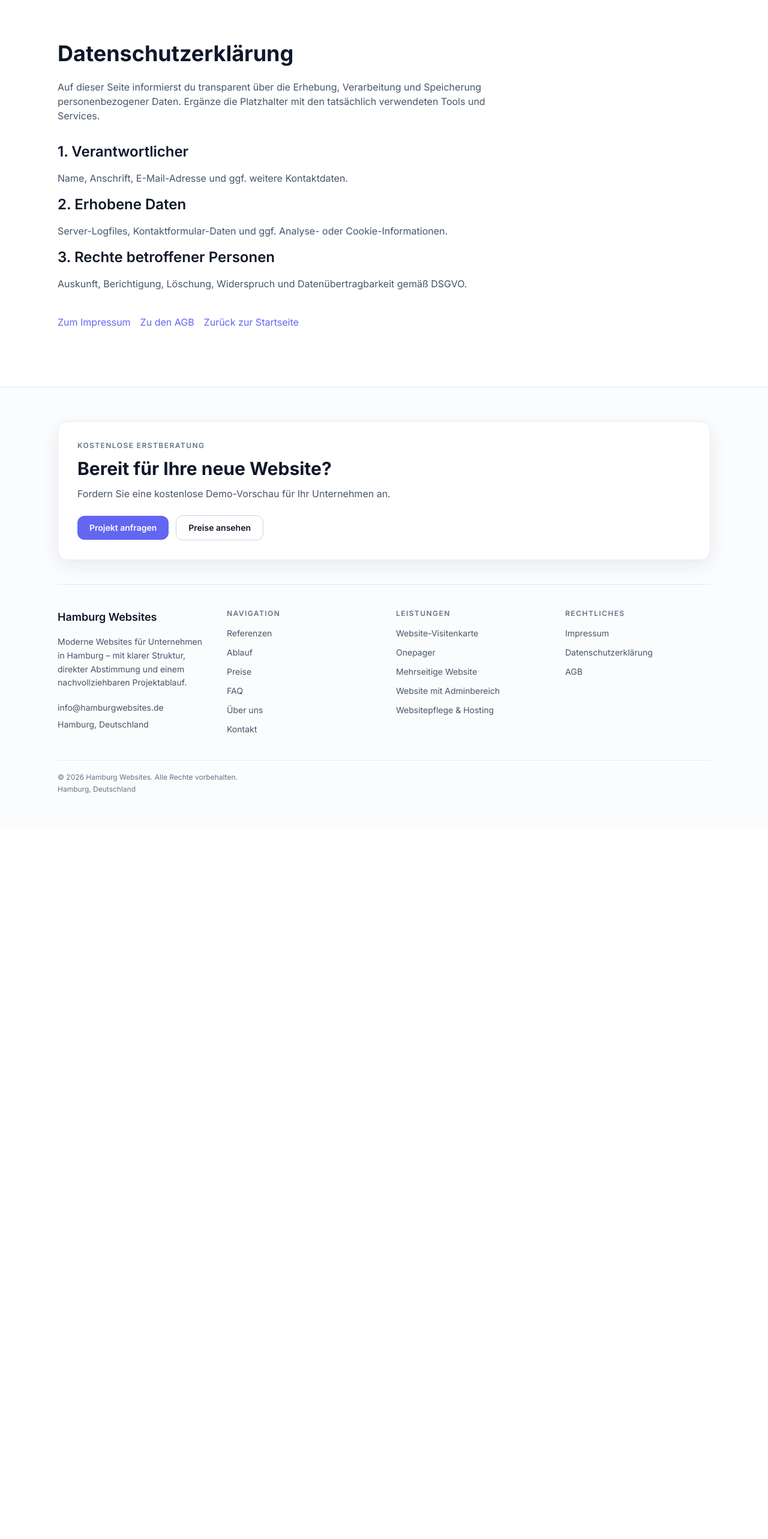
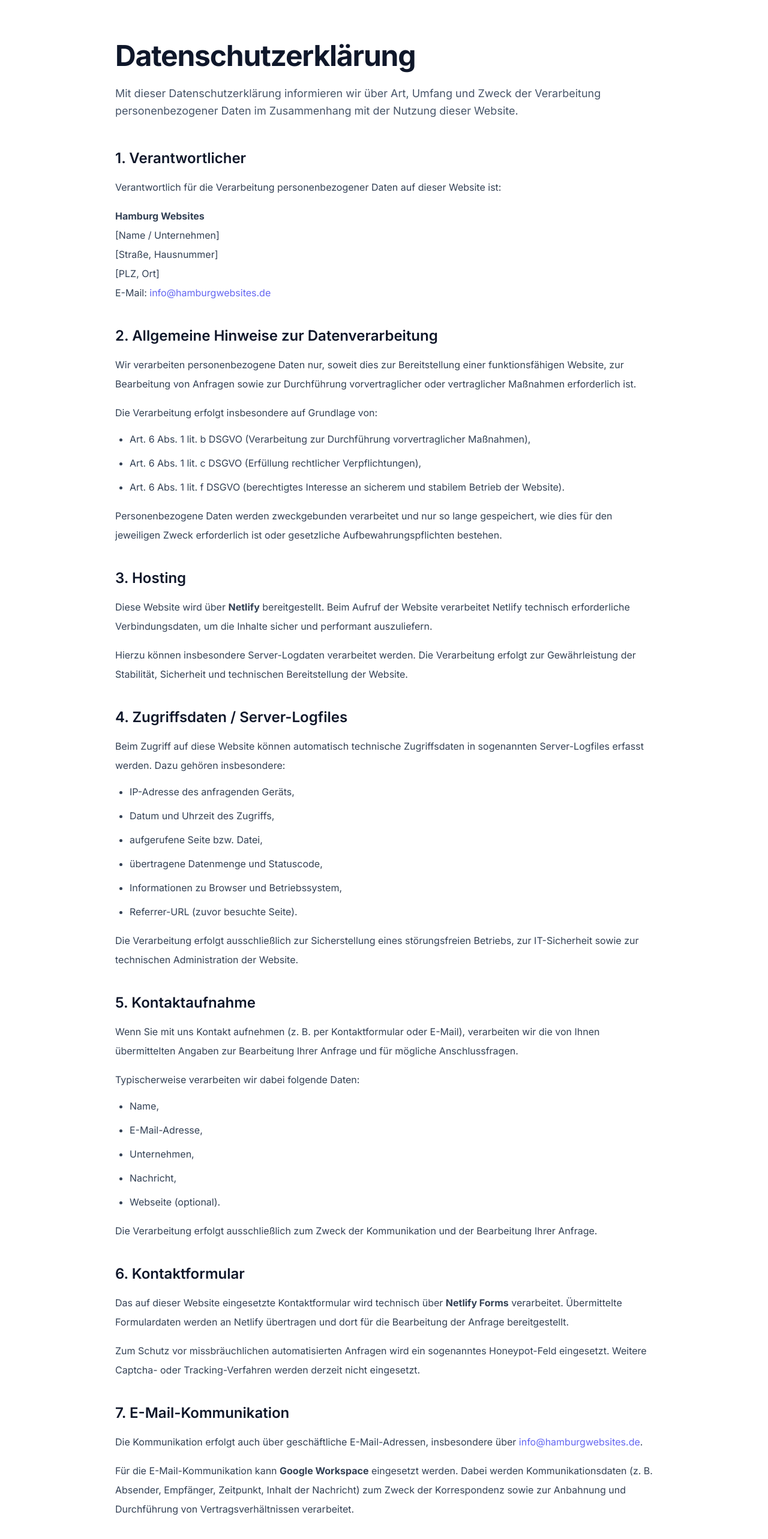
Before and after one commit to VonBismark1871/Hamburg-Website, a Next.js app: page /datenschutz in a window 1280 px wide. Shown: the part 80-2646 px from the top of the page at 60% size. Before the commit the page ends 1460 px from the top, so only its background shows below. Built offline with nearby package versions, Linux system fonts and the light colour scheme.

Commit message:
Add detailed Datenschutz page tailored to site tooling

```diff
--- a/pages/datenschutz.js
+++ b/pages/datenschutz.js
@@ -3,44 +3,303 @@ import SEOHead from '../components/SEOHead';
 import Header from '../components/Header';
 import Footer from '../components/Footer';
 
+const sections = [
+  {
+    id: 'verantwortlicher',
+    title: '1. Verantwortlicher',
+    content: (
+      <>
+        <p>
+          Verantwortlich für die Verarbeitung personenbezogener Daten auf dieser Website ist:
+        </p>
+        <p className="mt-4">
+          <strong>Hamburg Websites</strong>
+          <br />
+          [Name / Unternehmen]
+          <br />
+          [Straße, Hausnummer]
+          <br />
+          [PLZ, Ort]
+          <br />
+          E-Mail:{' '}
+          <a href="mailto:info@hamburgwebsites.de" className="text-accent underline-offset-4 hover:underline">
+            info@hamburgwebsites.de
+          </a>
+        </p>
+      </>
+    )
+  },
+  {
+    id: 'allgemeine-hinweise',
+    title: '2. Allgemeine Hinweise zur Datenverarbeitung',
+    content: (
+      <>
+        <p>
+          Wir verarbeiten personenbezogene Daten nur, soweit dies zur Bereitstellung einer funktionsfähigen Website,
+          zur Bearbeitung von Anfragen sowie zur Durchführung vorvertraglicher oder vertraglicher Maßnahmen
+          erforderlich ist.
+        </p>
+        <p className="mt-4">Die Verarbeitung erfolgt insbesondere auf Grundlage von:</p>
+        <ul className="mt-3 list-disc space-y-2 pl-6">
+          <li>Art. 6 Abs. 1 lit. b DSGVO (Verarbeitung zur Durchführung vorvertraglicher Maßnahmen),</li>
+          <li>Art. 6 Abs. 1 lit. c DSGVO (Erfüllung rechtlicher Verpflichtungen),</li>
+          <li>Art. 6 Abs. 1 lit. f DSGVO (berechtigtes Interesse an sicherem und stabilem Betrieb der Website).</li>
+        </ul>
+        <p className="mt-4">
+          Personenbezogene Daten werden zweckgebunden verarbeitet und nur so lange gespeichert, wie dies für den
+          jeweiligen Zweck erforderlich ist oder gesetzliche Aufbewahrungspflichten bestehen.
+        </p>
+      </>
+    )
+  },
+  {
+    id: 'hosting',
+    title: '3. Hosting',
+    content: (
+      <>
+        <p>
+          Diese Website wird über <strong>Netlify</strong> bereitgestellt. Beim Aufruf der Website verarbeitet Netlify
+          technisch erforderliche Verbindungsdaten, um die Inhalte sicher und performant auszuliefern.
+        </p>
+        <p className="mt-4">
+          Hierzu können insbesondere Server-Logdaten verarbeitet werden. Die Verarbeitung erfolgt zur Gewährleistung
+          der Stabilität, Sicherheit und technischen Bereitstellung der Website.
+        </p>
+      </>
+    )
+  },
+  {
+    id: 'server-logfiles',
+    title: '4. Zugriffsdaten / Server-Logfiles',
+    content: (
+      <>
+        <p>
+          Beim Zugriff auf diese Website können automatisch technische Zugriffsdaten in sogenannten Server-Logfiles
+          erfasst werden. Dazu gehören insbesondere:
+        </p>
+        <ul className="mt-3 list-disc space-y-2 pl-6">
+          <li>IP-Adresse des anfragenden Geräts,</li>
+          <li>Datum und Uhrzeit des Zugriffs,</li>
+          <li>aufgerufene Seite bzw. Datei,</li>
+          <li>übertragene Datenmenge und Statuscode,</li>
+          <li>Informationen zu Browser und Betriebssystem,</li>
+          <li>Referrer-URL (zuvor besuchte Seite).</li>
+        </ul>
+        <p className="mt-4">
+          Die Verarbeitung erfolgt ausschließlich zur Sicherstellung eines störungsfreien Betriebs, zur IT-Sicherheit
+          sowie zur technischen Administration der Website.
+        </p>
+      </>
+    )
+  },
+  {
+    id: 'kontaktaufnahme',
+    title: '5. Kontaktaufnahme',
+    content: (
+      <>
+        <p>
+          Wenn Sie mit uns Kontakt aufnehmen (z. B. per Kontaktformular oder E-Mail), verarbeiten wir die von Ihnen
+          übermittelten Angaben zur Bearbeitung Ihrer Anfrage und für mögliche Anschlussfragen.
+        </p>
+        <p className="mt-4">Typischerweise verarbeiten wir dabei folgende Daten:</p>
+        <ul className="mt-3 list-disc space-y-2 pl-6">
+          <li>Name,</li>
+          <li>E-Mail-Adresse,</li>
+          <li>Unternehmen,</li>
+          <li>Nachricht,</li>
+          <li>Webseite (optional).</li>
+        </ul>
+        <p className="mt-4">
+          Die Verarbeitung erfolgt ausschließlich zum Zweck der Kommunikation und der Bearbeitung Ihrer Anfrage.
+        </p>
+      </>
+    )
+  },
+  {
+    id: 'kontaktformular',
+    title: '6. Kontaktformular',
+    content: (
+      <>
+        <p>
+          Das auf dieser Website eingesetzte Kontaktformular wird technisch über <strong>Netlify Forms</strong>{' '}
+          verarbeitet. Übermittelte Formulardaten werden an Netlify übertragen und dort für die Bearbeitung der
+          Anfrage bereitgestellt.
+        </p>
+        <p className="mt-4">
+          Zum Schutz vor missbräuchlichen automatisierten Anfragen wird ein sogenanntes Honeypot-Feld eingesetzt.
+          Weitere Captcha- oder Tracking-Verfahren werden derzeit nicht eingesetzt.
+        </p>
+      </>
+    )
+  },
+  {
+    id: 'email-kommunikation',
+    title: '7. E-Mail-Kommunikation',
+    content: (
+      <>
+        <p>
+          Die Kommunikation erfolgt auch über geschäftliche E-Mail-Adressen, insbesondere über{' '}
+          <a href="mailto:info@hamburgwebsites.de" className="text-accent underline-offset-4 hover:underline">
+            info@hamburgwebsites.de
+          </a>
+          .
+        </p>
+        <p className="mt-4">
+          Für die E-Mail-Kommunikation kann <strong>Google Workspace</strong> eingesetzt werden. Dabei werden
+          Kommunikationsdaten (z. B. Absender, Empfänger, Zeitpunkt, Inhalt der Nachricht) zum Zweck der
+          Korrespondenz sowie zur Anbahnung und Durchführung von Vertragsverhältnissen verarbeitet.
+        </p>
+      </>
+    )
+  },
+  {
+    id: 'cookies',
+    title: '8. Cookies und vergleichbare Technologien',
+    content: (
+      <>
+        <p>
+          Diese Website verwendet derzeit ausschließlich technisch notwendige Mechanismen, die für die sichere
+          Bereitstellung und grundlegende Funktion der Website erforderlich sind.
+        </p>
+        <p className="mt-4">
+          Es werden keine Marketing- oder Werbe-Cookies eingesetzt. Sofern keine einwilligungspflichtigen Cookies
+          verwendet werden, wird kein gesondertes Cookie-Banner eingesetzt.
+        </p>
+      </>
+    )
+  },
+  {
+    id: 'tracking',
+    title: '9. Analyse- und Tracking-Tools',
+    content: (
+      <p>
+        Auf dieser Website werden aktuell keine Analyse- oder Tracking-Tools eingesetzt, die eine Einwilligung
+        erfordern (z. B. Webanalyse- oder Werbe-Tracking-Dienste).
+      </p>
+    )
+  },
+  {
+    id: 'drittanbieter',
+    title: '10. Externe Inhalte und Drittanbieter',
+    content: (
+      <>
+        <p>
+          Diese Website lädt zur Darstellung der Schriftart „Inter“ externe Ressourcen von{' '}
+          <strong>Google Fonts</strong> (fonts.googleapis.com / fonts.gstatic.com). Dabei kann Ihre IP-Adresse an
+          Server von Google übermittelt werden, soweit dies technisch für die Auslieferung der Schriftarten
+          erforderlich ist.
+        </p>
+        <p className="mt-4">
+          Darüber hinaus werden derzeit keine eingebetteten Karten, Videos, Terminbuchungs-Tools oder
+          Marketing-Integrationen von Drittanbietern aktiv eingesetzt.
+        </p>
+      </>
+    )
+  },
+  {
+    id: 'speicherdauer',
+    title: '11. Speicherdauer',
+    content: (
+      <p>
+        Wir speichern personenbezogene Daten nur so lange, wie dies zur Erfüllung der genannten Zwecke erforderlich
+        ist. Sobald der Zweck entfällt und keine gesetzlichen Aufbewahrungsfristen entgegenstehen, werden die Daten
+        gelöscht oder in der Verarbeitung eingeschränkt.
+      </p>
+    )
+  },
+  {
+    id: 'rechte',
+    title: '12. Rechte der betroffenen Personen',
+    content: (
+      <>
+        <p>Sie haben im Rahmen der gesetzlichen Vorgaben insbesondere folgende Rechte:</p>
+        <ul className="mt-3 list-disc space-y-2 pl-6">
+          <li>Recht auf Auskunft über die verarbeiteten personenbezogenen Daten,</li>
+          <li>Recht auf Berichtigung unrichtiger Daten,</li>
+          <li>Recht auf Löschung,</li>
+          <li>Recht auf Einschränkung der Verarbeitung,</li>
+          <li>Recht auf Widerspruch gegen die Verarbeitung,</li>
+          <li>Recht auf Datenübertragbarkeit,</li>
+          <li>Recht auf Beschwerde bei einer zuständigen Datenschutz-Aufsichtsbehörde.</li>
+        </ul>
+      </>
+    )
+  },
+  {
+    id: 'ssl-tls',
+    title: '13. SSL / TLS-Verschlüsselung',
+    content: (
+      <p>
+        Diese Website nutzt eine verschlüsselte Übertragung per HTTPS (SSL/TLS), um übermittelte Inhalte vor dem
+        Zugriff unberechtigter Dritter zu schützen.
+      </p>
+    )
+  },
+  {
+    id: 'pflichtangaben',
+    title: '14. Pflicht zur Bereitstellung von Daten',
+    content: (
+      <p>
+        Die Nutzung dieser Website ist grundsätzlich ohne aktive Angabe personenbezogener Daten möglich. Wenn Sie uns
+        eine Anfrage senden, sind bestimmte Angaben (z. B. Name, E-Mail-Adresse, Nachricht) erforderlich, um Ihre
+        Anfrage sachgerecht bearbeiten zu können.
+      </p>
+    )
+  },
+  {
+    id: 'aenderungen',
+    title: '15. Stand und Änderung dieser Datenschutzerklärung',
+    content: (
+      <p>
+        Wir behalten uns vor, diese Datenschutzerklärung anzupassen, wenn rechtliche, technische oder organisatorische
+        Änderungen dies erforderlich machen. Es gilt die jeweils auf dieser Website veröffentlichte Fassung.
+      </p>
+    )
+  }
+];
+
 export default function DatenschutzPage() {
   return (
     <>
       <SEOHead
-        title="Datenschutzerklärung"
+        title="Datenschutzerklärung – Hamburg Websites"
         path="/datenschutz"
-        description="Datenschutzerklärung zur Verarbeitung personenbezogener Daten für Webentwickler Hamburg."
+        description="Datenschutzerklärung von Hamburg Websites mit Informationen zur Verarbeitung personenbezogener Daten auf dieser Website."
       />
       <Header />
       <main className="section-container section-spacing" aria-labelledby="datenschutz-heading">
-        <h1 id="datenschutz-heading" className="text-4xl font-bold">
+        <div className="mx-auto max-w-4xl">
+          <h1 id="datenschutz-heading" className="text-4xl font-bold tracking-tight text-slateBlue sm:text-5xl">
             Datenschutzerklärung
           </h1>
-        <p className="mt-6 max-w-3xl text-slate-600">
-          Auf dieser Seite informierst du transparent über die Erhebung, Verarbeitung und Speicherung
-          personenbezogener Daten. Ergänze die Platzhalter mit den tatsächlich verwendeten Tools und Services.
+          <p className="mt-6 text-lg leading-relaxed text-slate-600">
+            Mit dieser Datenschutzerklärung informieren wir über Art, Umfang und Zweck der Verarbeitung
+            personenbezogener Daten im Zusammenhang mit der Nutzung dieser Website.
           </p>
 
-        <section className="mt-8 space-y-4 text-slate-600">
-          <h2 className="text-2xl font-semibold text-slateBlue">1. Verantwortlicher</h2>
-          <p>Name, Anschrift, E-Mail-Adresse und ggf. weitere Kontaktdaten.</p>
-          <h2 className="text-2xl font-semibold text-slateBlue">2. Erhobene Daten</h2>
-          <p>Server-Logfiles, Kontaktformular-Daten und ggf. Analyse- oder Cookie-Informationen.</p>
-          <h2 className="text-2xl font-semibold text-slateBlue">3. Rechte betroffener Personen</h2>
-          <p>Auskunft, Berichtigung, Löschung, Widerspruch und Datenübertragbarkeit gemäß DSGVO.</p>
+          <div className="mt-12 space-y-10 text-base leading-8 text-slate-700">
+            {sections.map((section) => (
+              <section key={section.id} id={section.id} aria-labelledby={`${section.id}-heading`}>
+                <h2 id={`${section.id}-heading`} className="text-2xl font-semibold text-slateBlue">
+                  {section.title}
+                </h2>
+                <div className="mt-4">{section.content}</div>
               </section>
+            ))}
+          </div>
 
-        <nav className="mt-10 flex flex-wrap gap-4" aria-label="Weiterführende Links">
+          <nav className="mt-14 flex flex-wrap gap-4 border-t border-slate-200 pt-8" aria-label="Weiterführende Links">
             <Link href="/impressum" className="text-accent underline-offset-4 hover:underline">
               Zum Impressum
             </Link>
             <Link href="/agb" className="text-accent underline-offset-4 hover:underline">
               Zu den AGB
             </Link>
-          <Link href="/" className="text-accent underline-offset-4 hover:underline">
-            Zurück zur Startseite
+            <Link href="/kontakt" className="text-accent underline-offset-4 hover:underline">
+              Zur Kontaktseite
             </Link>
           </nav>
+        </div>
       </main>
       <Footer />
     </>
```
Lines whose indentation alone changed are shown as unchanged.
